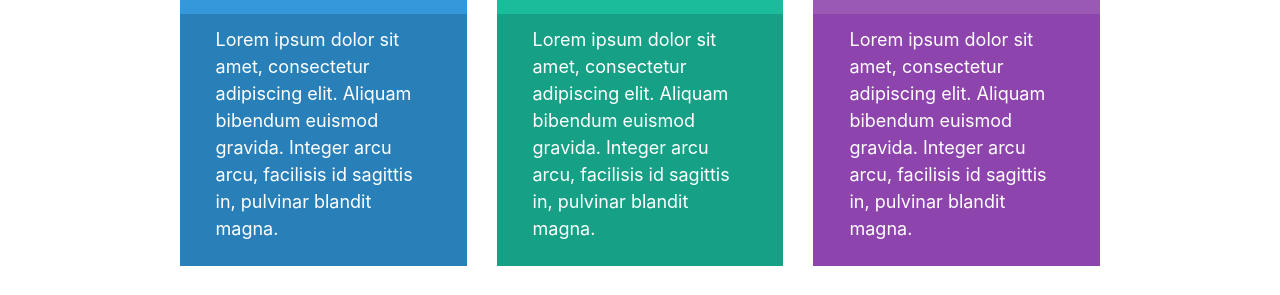
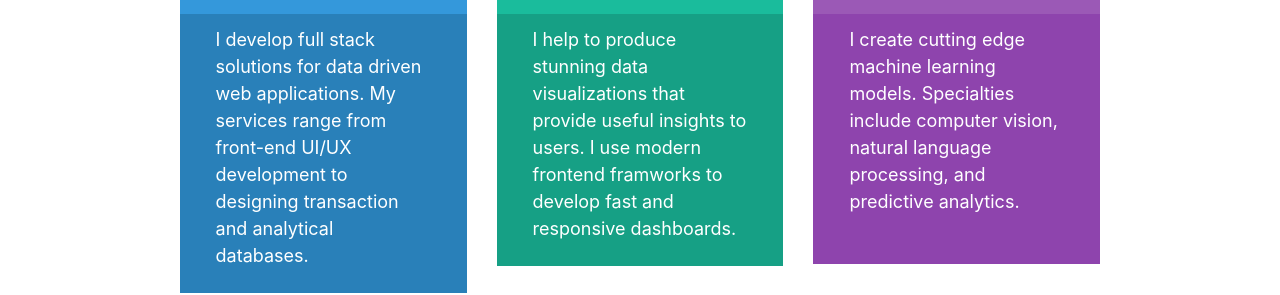
Before and after one commit to BSharp94/BSharp94.github.io, a Gatsby site in the folder profile-page/: page / in a window 1280 px wide. Shown: the part 536-831 px from the top of the page. Built offline with nearby package versions, Linux system fonts and the light colour scheme; Gatsby itself is replaced by a stand-in of ours.

Commit message:
Update styling

```diff
--- a/profile-page/src/components/about_me_summary/about_me_summary.css
+++ b/profile-page/src/components/about_me_summary/about_me_summary.css
@@ -24,7 +24,6 @@
 
 @media (max-width : 720px) {
     .about_me_summary__panel {
-        margin: 0 auto;
-        max-width: 400px;
+        margin: 10px 30px;
     }
 }
--- a/profile-page/src/components/services/services.css
+++ b/profile-page/src/components/services/services.css
@@ -20,6 +20,7 @@
 .service_card__summary {
     background-color: #2980B9;
     padding: 12px 36px 24px 36px;
+    min-height: 250px;
 }
 
 .service_card__header.green{
--- a/profile-page/src/components/services/services.js
+++ b/profile-page/src/components/services/services.js
@@ -29,9 +29,18 @@ class Services extends React.Component {
 
         return (
             <div className = "services__panel row">
-                <ServicesCard title = "Web Development" summary = {summ}  color = "blue" />
-                <ServicesCard title = "Data Visualization" summary = {summ}  color = "green" />
-                <ServicesCard title = "Machine Learning" summary = {summ}  color = "purple" />
+                <ServicesCard
+                    title = "Web Development"
+                    summary = {"I develop full stack solutions for data driven web applications. My services range from front-end UI/UX development to designing transaction and analytical databases."}
+                    color = "blue" />
+                <ServicesCard
+                    title = "Data Visualization"
+                    summary = {"I help to produce stunning data visualizations that provide useful insights to users. I use modern frontend framworks to develop fast and responsive dashboards."}
+                    color = "green" />
+                <ServicesCard
+                    title = "Machine Learning"
+                    summary = {"I create cutting edge machine learning models. Specialties include computer vision, natural language processing, and predictive analytics."}
+                    color = "purple" />
             </div>
         )
     }
--- a/profile-page/src/components/text_typing/text_typing.css
+++ b/profile-page/src/components/text_typing/text_typing.css
@@ -11,8 +11,7 @@
 @media (max-width : 720px) {
     .text_typing_panel {
         min-height: 32vh;
-        padding: 100px 20px 0px 0px;
-        margin: 0px auto;
-        max-width: 400px;
+        padding: 50px 20px 0px 0px;
+        margin: 30px 30px 0px 30px;
     }
 }
```
